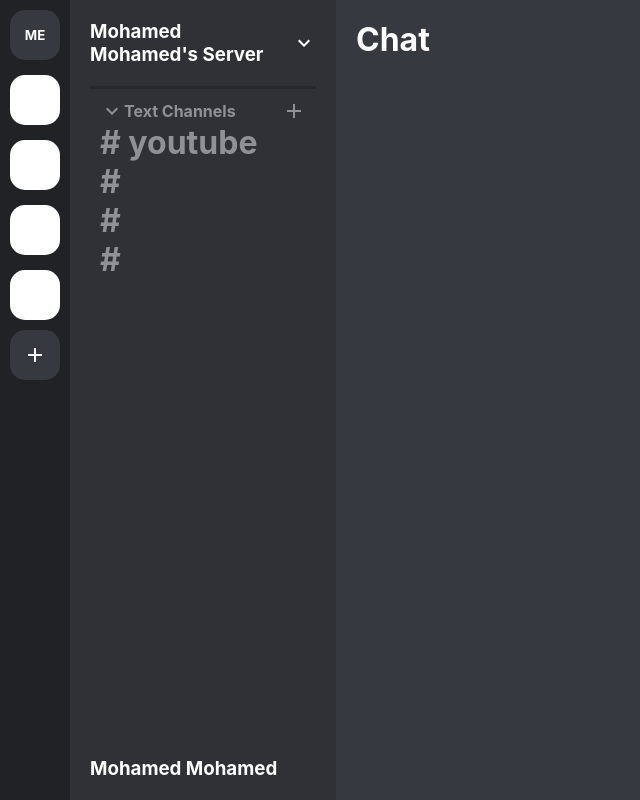
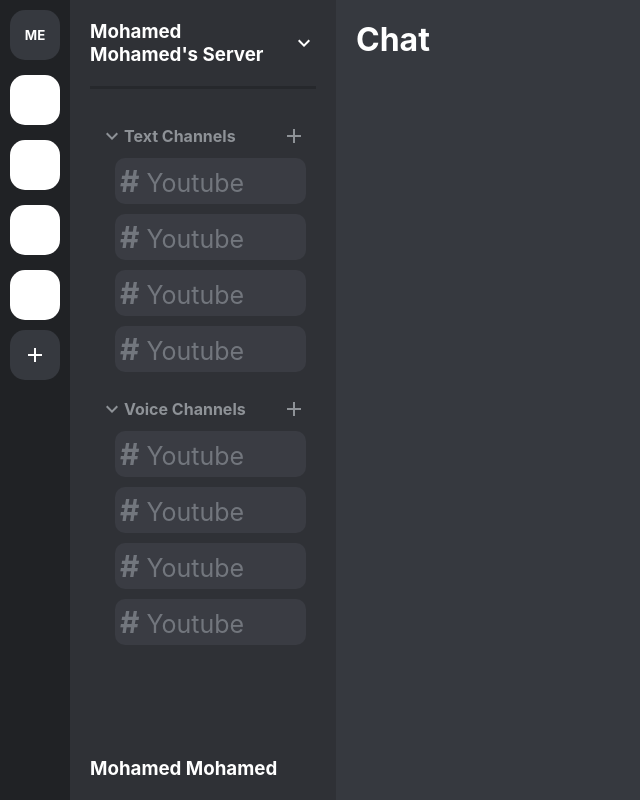
Before and after one commit to zxcvbnmmohd/ReactJS-Clones, a React (Create React App) app in the folder discord/: page / in a window 1280 px wide. Shown: the whole page, without its empty margins (0-640 px from the left). Built offline with nearby package versions, Linux system fonts and the light colour scheme.

Commit message:
Sidebar Stuff

```diff
--- a/discord/src/components/sidebar/Sidebar.css
+++ b/discord/src/components/sidebar/Sidebar.css
@@ -26,9 +26,12 @@
     justify-content: space-between;
     align-items: center;
     color: #8E9297;
+    margin-top: 25px;
+    margin-bottom: 10px;
 }
 
 .sidebar__drop {
+    cursor: pointer;
     display: flex;
     justify-content: space-between;
     align-items: center;
@@ -41,3 +44,8 @@
 .sidebar__add:hover {
     color: #000;
 }
+
+.sidebar_channels {
+    display: flex;
+    margin-bottom: 20px;
+}
--- a/discord/src/components/sidebar/Sidebar.js
+++ b/discord/src/components/sidebar/Sidebar.js
@@ -20,11 +20,27 @@ function Sidebar() {
                     </div>
                     <AddIcon className='sidebar__add'/>
                 </div>
-                <div className="sideBar__channels">
-                    <Channels channel='youtube'/>
-                    <Channels />
-                    <Channels />
-                    <Channels />
+
+                <div className="sidebar__channels">
+                    <Channels channel='Youtube'/>
+                    <Channels channel='Youtube'/>
+                    <Channels channel='Youtube'/>
+                    <Channels channel='Youtube'/>
+                </div>
+
+                <div className="sidebar__head">
+                    <div className="sidebar__drop">
+                        <ExpandMoreIcon />
+                        <h4>Voice Channels</h4>
+                    </div>
+                    <AddIcon className='sidebar__add'/>
+                </div>
+
+                <div className="sidebar__channels">
+                    <Channels channel='Youtube'/>
+                    <Channels channel='Youtube'/>
+                    <Channels channel='Youtube'/>
+                    <Channels channel='Youtube'/>
                 </div>
             </div>
 
--- a/discord/src/components/sidebar/channels/Channels.css
+++ b/discord/src/components/sidebar/channels/Channels.css
@@ -1,19 +1,22 @@
-/* .channels {
+.channels {
+    cursor: pointer;
+    background-color: #3A3C43;
+    color: #72767D;
+    margin-left: 15px;
+    margin-bottom: 10px;
+    padding: 5px;
+    border-radius: 10px;
+}
 
-} */
+.channels_channel {
+    cursor: pointer;
+}
 
 .channels__hash {
-    cursor: pointer;
-    color: #8E9297;
-    background-color: FFF;
+    font-size: 30px;
+    font-weight: bold;
 }
 
-.channels__hash:hover {
-    background-color: 3A3C43;
-    color: white;
+.channels__name {
+    font-size: 25px;
 }
-
-.channels:hover > h1 {
-    color:white;
-    background-color: #3A3C43;
-}
--- a/discord/src/components/sidebar/channels/Channels.js
+++ b/discord/src/components/sidebar/channels/Channels.js
@@ -3,10 +3,11 @@ import './Channels.css';
 
 function Channels({ id, channel }) {
     return (
-        <div chanelName='channels'>
-            <h1>
-                <span className="channels__hash"># {channel}</span>
-            </h1>
+        <div className='channels'>
+            <div className="channels__channel">
+                <span className="channels__hash">#</span>
+                <span className="channels__name"> { channel }</span>
+            </div>
         </div>
     )
 }
```
